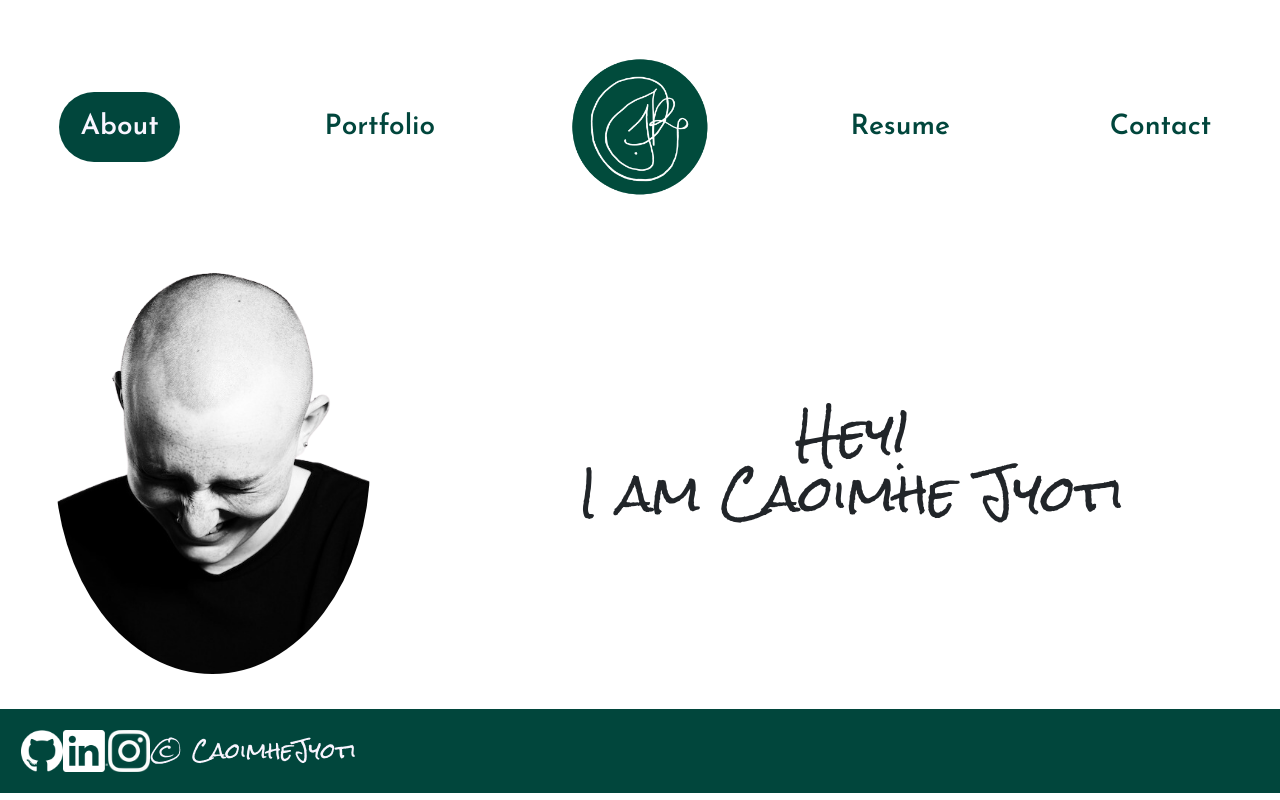
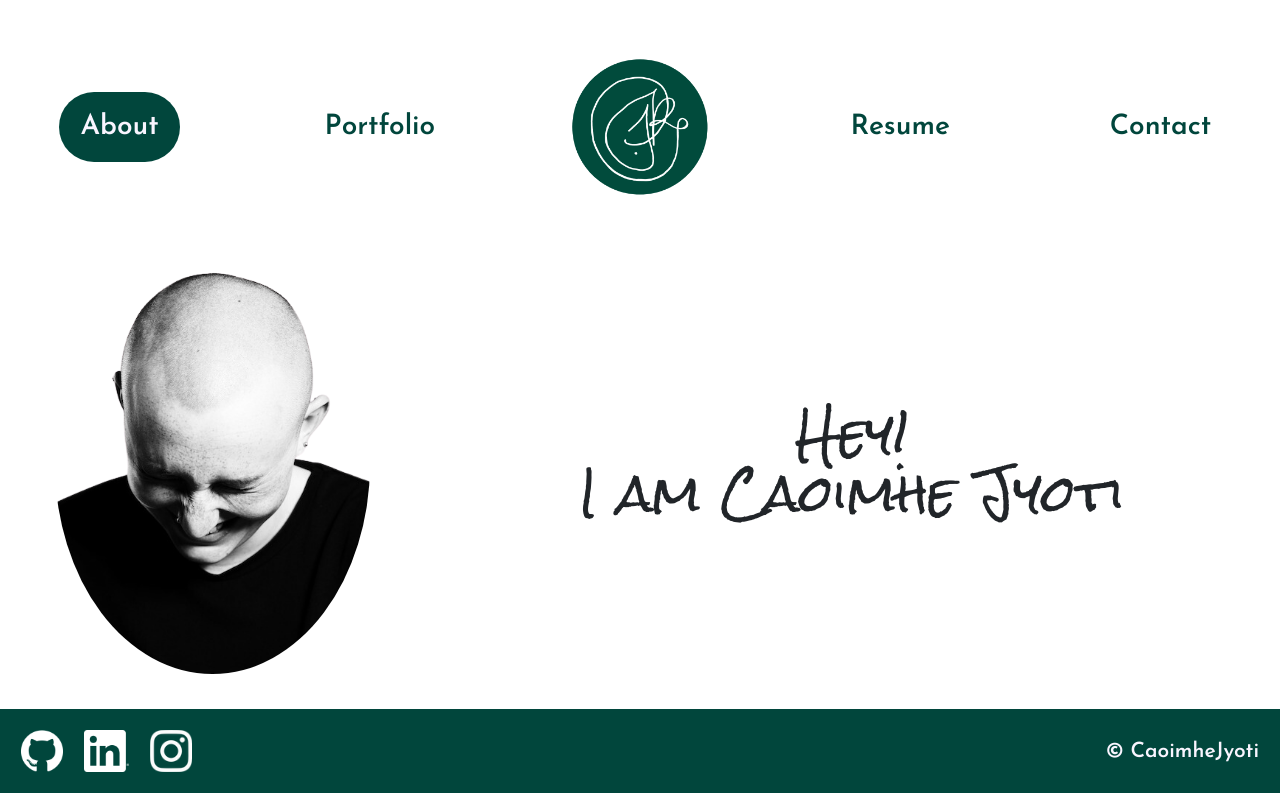
Before and after one commit to caoimhejyoti/caoimhejyoti-react, a React (Create React App) app: page / in a window 1280 px wide. Built offline with nearby package versions, Linux system fonts and the light colour scheme.

Commit message:
redesigning footer

```diff
--- a/src/containers/PortfolioContainer.js
+++ b/src/containers/PortfolioContainer.js
@@ -13,7 +13,7 @@ const contentWrap = {
 const footerMaster = {
   // position: "absolute",
   bottom: 0,
-  width: "100%",
+  // width: "100%",
   height: "2.5rem",
 };
 
--- a/src/layout/Footer.js
+++ b/src/layout/Footer.js
@@ -1,11 +1,15 @@
-import React from "react";
+import React, { useState } from "react";
+import { Nav, Container, Row, Col } from "react-bootstrap";
+
 import github from "./../assets/img/logos/GitHub-Mark-Light-120px-plus.png";
 import linkedin from "./../assets/img/logos/In-White-128-┬«@2x.png";
 import instagram from "./../assets/img/logos/Instagram_Glyph_White.png";
 
 export default function Footer() {
   return (
-    <div className="footer ">
+    <div className="footer">
+      <Row>
+        <Col>
           <a
             href="https://github.com/caoimhejyoti"
             target="blank"
@@ -13,6 +17,8 @@ export default function Footer() {
           >
             <img src={github} alt="Github logo" />
           </a>
+        </Col>
+        <Col>
           <a
             href="https://www.linkedin.com/in/caoimhe-young-84b58b61/"
             target="blank"
@@ -20,6 +26,8 @@ export default function Footer() {
           >
             <img src={linkedin} alt="Linkedin logo" />
           </a>
+        </Col>
+        <Col>
           <a
             href="https://www.instagram.com/iamlcam/"
             target="blank"
@@ -27,8 +35,11 @@ export default function Footer() {
           >
             <img src={instagram} alt="Instagram logo" />
           </a>
-      <br />
-      <h4>© CaoimheJyoti</h4>
+        </Col>
+      </Row>
+      <Row className="justify-content-flex-start">
+        <Col>© CaoimheJyoti</Col>
+      </Row>
     </div>
   );
 }
--- a/src/style/App.css
+++ b/src/style/App.css
@@ -104,7 +104,7 @@ p {
   /* margin: 1rem 0rem 0rem; */
   display: flex;
   align-items: center;
-  justify-content:baseline;
+  justify-content:space-between;
   flex-wrap: wrap;
   background-color: var(--main-colour);
   color: var(--background);
```
Lines whose indentation alone changed are shown as unchanged.
